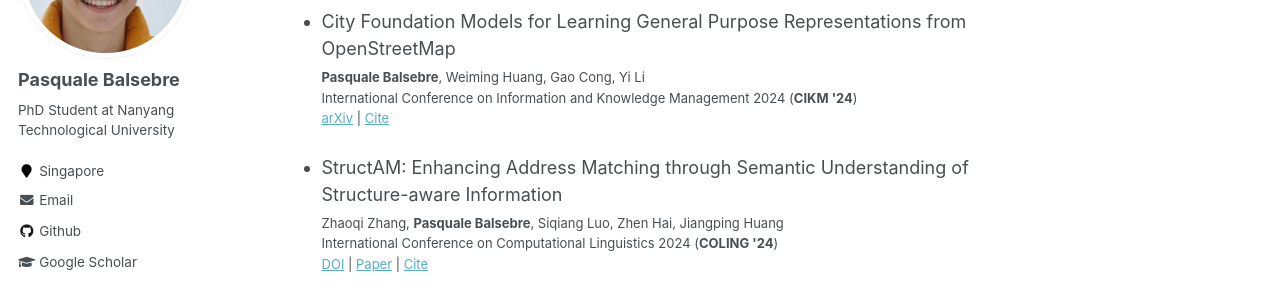
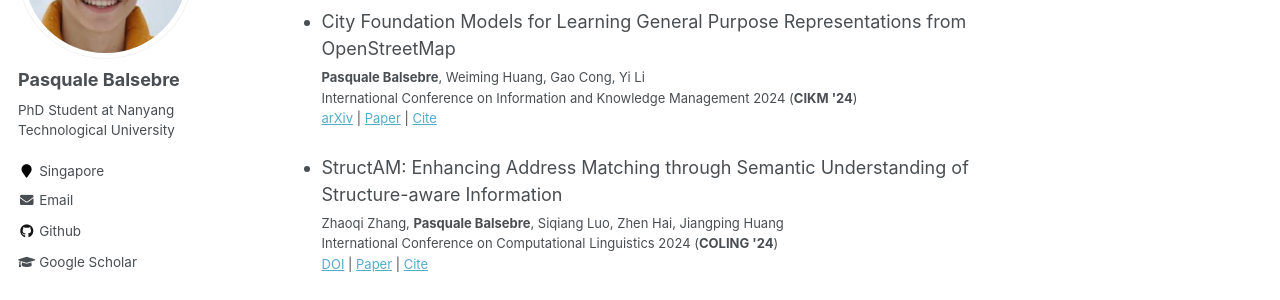
Before and after one commit to PasqualeTurin/PasqualeTurin.github.io, a Jekyll site: the page built from _pages/about.md, in a window 1280 px wide and 900 px high, scrolled down 426 px. Shown: the part 150-450 px from the top of the window. Built offline with Jekyll 4.4.1, drawn with Linux system fonts in a browser that asks for light colours.

Commit message:
cikm paper pdf

```diff
--- a/_pages/about.md
+++ b/_pages/about.md
@@ -34,7 +34,7 @@ redirect_from:
 
 - LAMP: A Language Model on the Map <br><font size="2"><b>Pasquale Balsebre</b>, Weiming Huang, Gao Cong<span class="mybr"></span>Preprint<span class="mybr"></span><a href="http://arxiv.org/abs/2403.09059" target="_blank">arXiv</a></font>
 
-- City Foundation Models for Learning General Purpose Representations from OpenStreetMap <br><font size="2"><b>Pasquale Balsebre</b>, Weiming Huang, Gao Cong, Yi Li<span class="mybr"></span>International Conference on  Information and Knowledge Management 2024 (<b>CIKM '24</b>)<span class="mybr"></span><a href="http://arxiv.org/abs/2310.00583" target="_blank">arXiv</a> | <a href="./files/arxiv23.txt" target="_blank">Cite</a></font>
+- City Foundation Models for Learning General Purpose Representations from OpenStreetMap <br><font size="2"><b>Pasquale Balsebre</b>, Weiming Huang, Gao Cong, Yi Li<span class="mybr"></span>International Conference on  Information and Knowledge Management 2024 (<b>CIKM '24</b>)<span class="mybr"></span><a href="http://arxiv.org/abs/2310.00583" target="_blank">arXiv</a> | <a href="./files/CityFM.pdf" target="_blank">Paper</a> | <a href="./files/arxiv23.txt" target="_blank">Cite</a></font>
 
 - StructAM: Enhancing Address Matching through Semantic Understanding of Structure-aware Information <br><font size="2">Zhaoqi Zhang, <b>Pasquale Balsebre</b>, Siqiang Luo, Zhen Hai, Jiangping Huang<span class="mybr"></span>International Conference on Computational Linguistics 2024 (<b>COLING '24</b>)<span class="mybr"></span><a href="https://aclanthology.org/2024.lrec-main.1333/" target="_blank">DOI</a> | <a href="./files/StructAM.pdf" target="_blank">Paper</a> | <a href="./files/coling24.txt" target="_blank">Cite</a></font>
 
```
Also changed, not shown: 2 other files.
